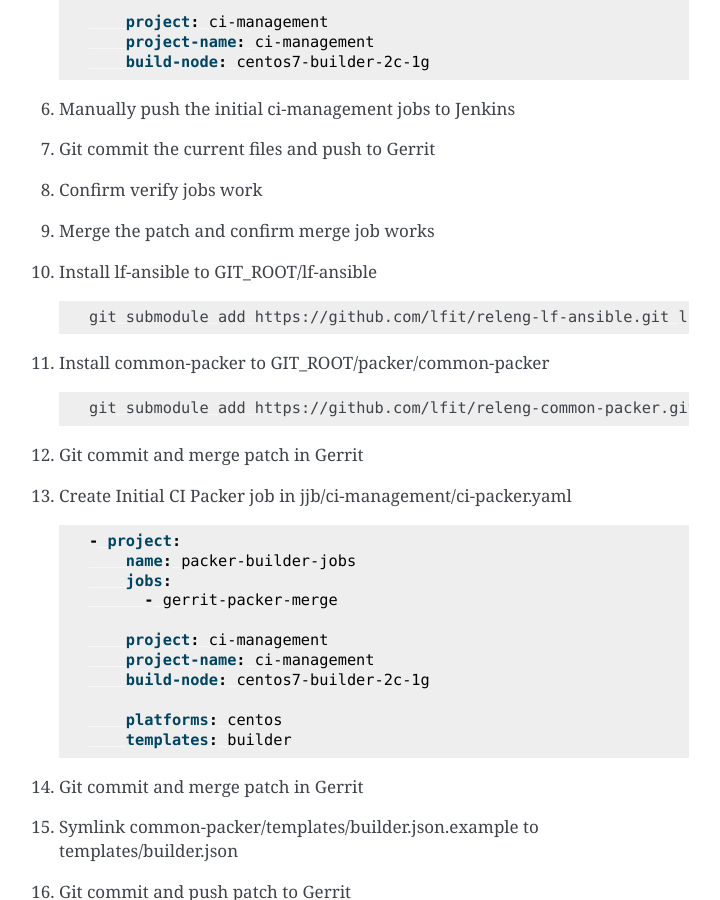
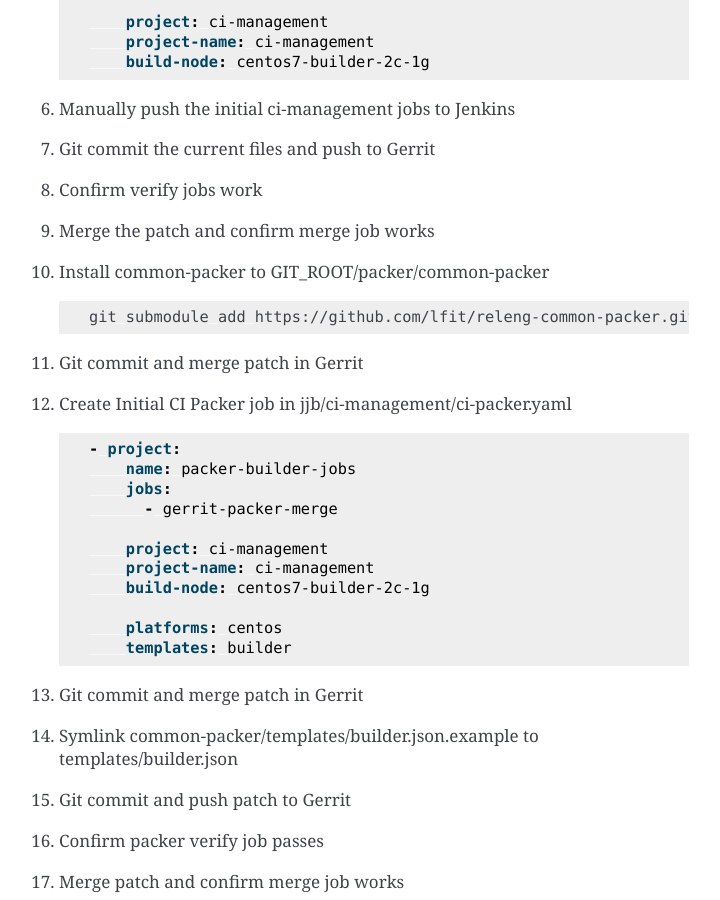
Before and after one commit to lfit/releng-docs, a Sphinx documentation site: the page built from docs/project-bootstrap.rst, in a window 1280 px wide and 900 px high, scrolled down 684 px. Shown: the whole window, without its empty margins (391-1111 px from the left). Built offline with Sphinx 7.4.7, drawn with Linux system fonts in a browser that asks for light colours.

Commit message:
Remove step about setting lf-ansible
This set is no longer necessary because we are using Ansible Galaxy.

Change-Id: If4ffb8019e3c52f752182c6542ff296f6fd12cd9
Signed-off-by: Thanh Ha <thanh.ha@linuxfoundation.org>

```diff
--- a/docs/project-bootstrap.rst
+++ b/docs/project-bootstrap.rst
@@ -35,12 +35,6 @@
 #. Git commit the current files and push to Gerrit
 #. Confirm verify jobs work
 #. Merge the patch and confirm merge job works
-#. Install lf-ansible to GIT_ROOT/lf-ansible
-
-   .. code-block:: bash
-
-      git submodule add https://github.com/lfit/releng-lf-ansible.git lf-ansible
-
 #. Install common-packer to GIT_ROOT/packer/common-packer
 
    .. code-block:: bash
```
